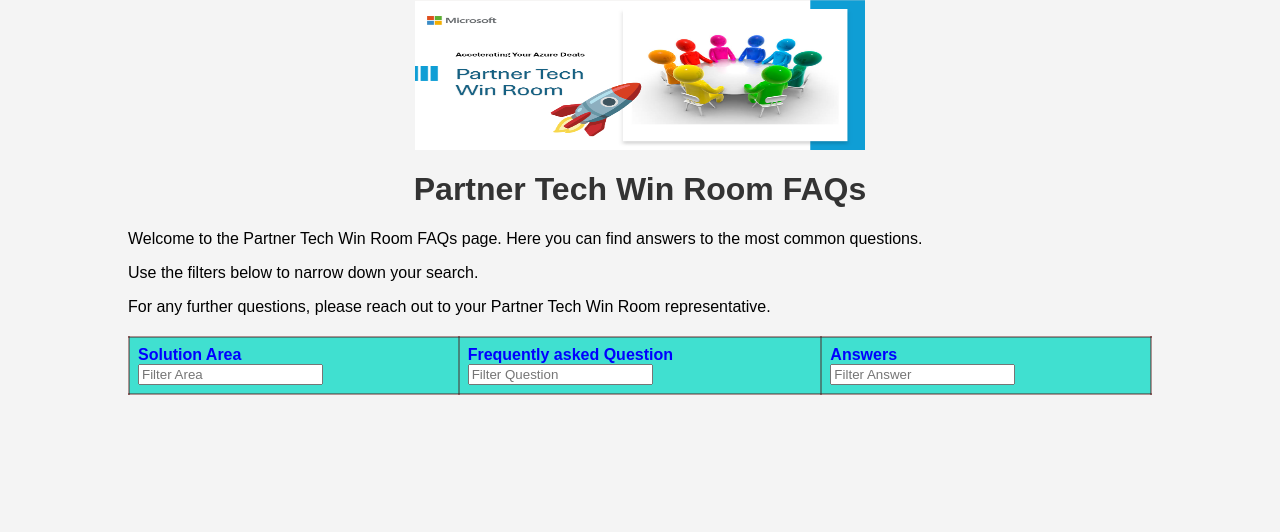
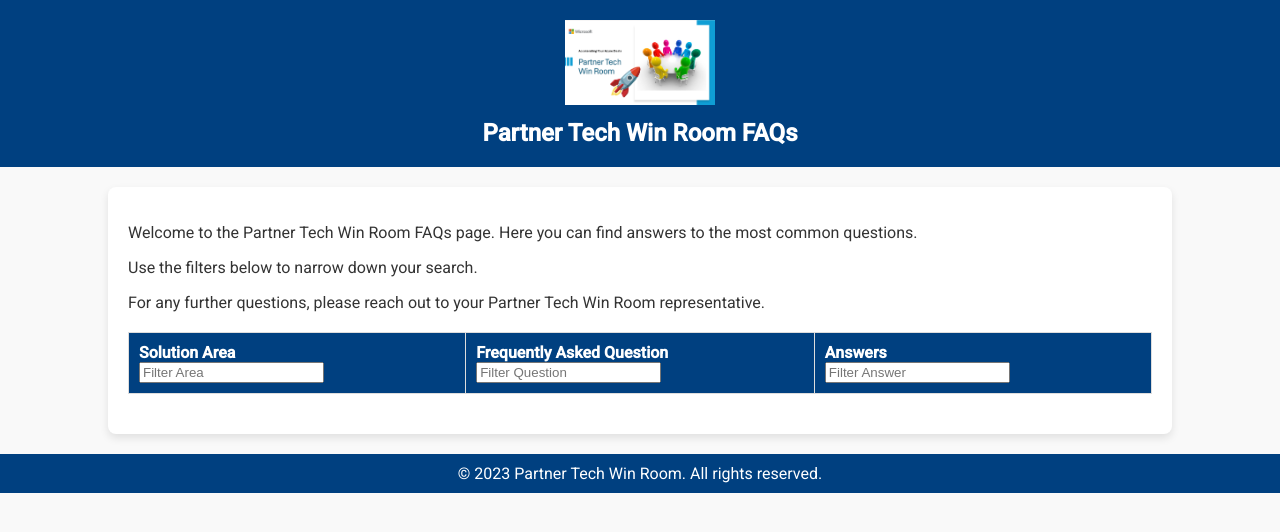
Before and after one commit to PartnerTechWinRoom/PTWRFAQs, a website: page index.html in a window 1280 px wide. Drawn offline with Linux system fonts and the light colour scheme; no server answers.

Commit message:
Asthetic changes for UI roboto

```diff
--- a/index.html
+++ b/index.html
@@ -3,39 +3,106 @@
 <head>
     <meta charset="UTF-8">
     <meta name="viewport" content="width=device-width, initial-scale=1.0">
-    <title>Partner Tech Win Room FAQs </title>
-    <link rel="stylesheet" href="src/styles/style.css"> <!-- Updated path -->
+    <title>Partner Tech Win Room FAQs</title>
+    <!-- <link rel="stylesheet" href="src/styles/style.css">  -->
+    <link href="https://fonts.googleapis.com/css2?family=Roboto:wght@400;500&display=swap" rel="stylesheet">
+    <style>
+        /* Corporate Styling */
+        body {
+            font-family: 'Roboto', Arial, sans-serif;
+            margin: 0;
+            padding: 0;
+            background-color: #f9f9f9;
+            color: #333;
+        }
+
+        .header {
+            background-color: #004080;
+            color: white;
+            padding: 20px 0;
+            text-align: center;
+        }
+
+        .header img {
+            max-width: 150px;
+            margin-bottom: 10px;
+        }
+
+        .header h1 {
+            margin: 0;
+            font-size: 24px;
+        }
+
+        .container {
+            width: 80%;
+            margin: 20px auto;
+            background: white;
+            padding: 20px;
+            box-shadow: 0 4px 8px rgba(0, 0, 0, 0.1);
+            border-radius: 8px;
+        }
+
+        .table {
+            width: 100%;
+            border-collapse: collapse;
+            margin: 20px 0;
+        }
+
+        .table th, .table td {
+            border: 1px solid #ddd;
+            padding: 10px;
+            text-align: left;
+        }
+
+        .table th {
+            background-color: #004080;
+            color: white;
+        }
+
+        .table tr:nth-child(even) {
+            background-color: #f2f2f2;
+        }
+
+        .table tr:hover {
+            background-color: #e6f7ff;
+        }
+
+        .footer {
+            text-align: center;
+            padding: 10px;
+            background-color: #004080;
+            color: white;
+            margin-top: 20px;
+        }
+    </style>
 </head>
 <body>
+    <!-- Header Section -->
+    <div class="header">
+        <img src="https://partnertechwinroom.github.io/PTWRFAQs/assets/image1.png" alt="Logo">
+        <h1>Partner Tech Win Room FAQs</h1>
+    </div>
+
+    <!-- Main Content -->
     <div class="container">
-        <!-- Add the image here -->
-        <img src="https://partnertechwinroom.github.io/PTWRFAQs/assets/image1.png"
-             alt="Logo"
-             style="display: flex; margin: 0 auto; width: 450px; height: 150px;">
-
-        <!-- <div class="marquee">
-
-        </div>
-    -->
-    <h1>Partner Tech Win Room FAQs</h1>
-
         <p>Welcome to the Partner Tech Win Room FAQs page. Here you can find answers to the most common questions.</p>
         <p>Use the filters below to narrow down your search.</p>
         <p>For any further questions, please reach out to your Partner Tech Win Room representative.</p>
+
         <table id="data-table" class="table">
             <thead>
                 <tr>
                     <th>
                         Solution Area<br>
-                        <input type="text" placeholder="Filter Area" onkeyup="filterTable(1)">
+                        <input type="text" placeholder="Filter Area" onkeyup="filterTable(0)">
                     </th>
                     <th>
-                        Frequently asked Question<br>
-                        <input type="text" placeholder="Filter Question" onkeyup="filterTable(3)">
+                        Frequently Asked Question<br>
+                        <input type="text" placeholder="Filter Question" onkeyup="filterTable(1)">
                     </th>
                     <th>
                         Answers<br>
-                        <input type="text" placeholder="Filter Answer" onkeyup="filterTable(4)">
+                        <input type="text" placeholder="Filter Answer" onkeyup="filterTable(2)">
                     </th>
                 </tr>
             </thead>
@@ -44,6 +111,12 @@
             </tbody>
         </table>
     </div>
-    <script src="src/scripts/app.js"></script> <!-- Updated path -->
+
+    <!-- Footer Section -->
+    <div class="footer">
+        &copy; 2023 Partner Tech Win Room. All rights reserved.
+    </div>
+
+    <script src="src/scripts/app.js"></script>
 </body>
 </html>
```
